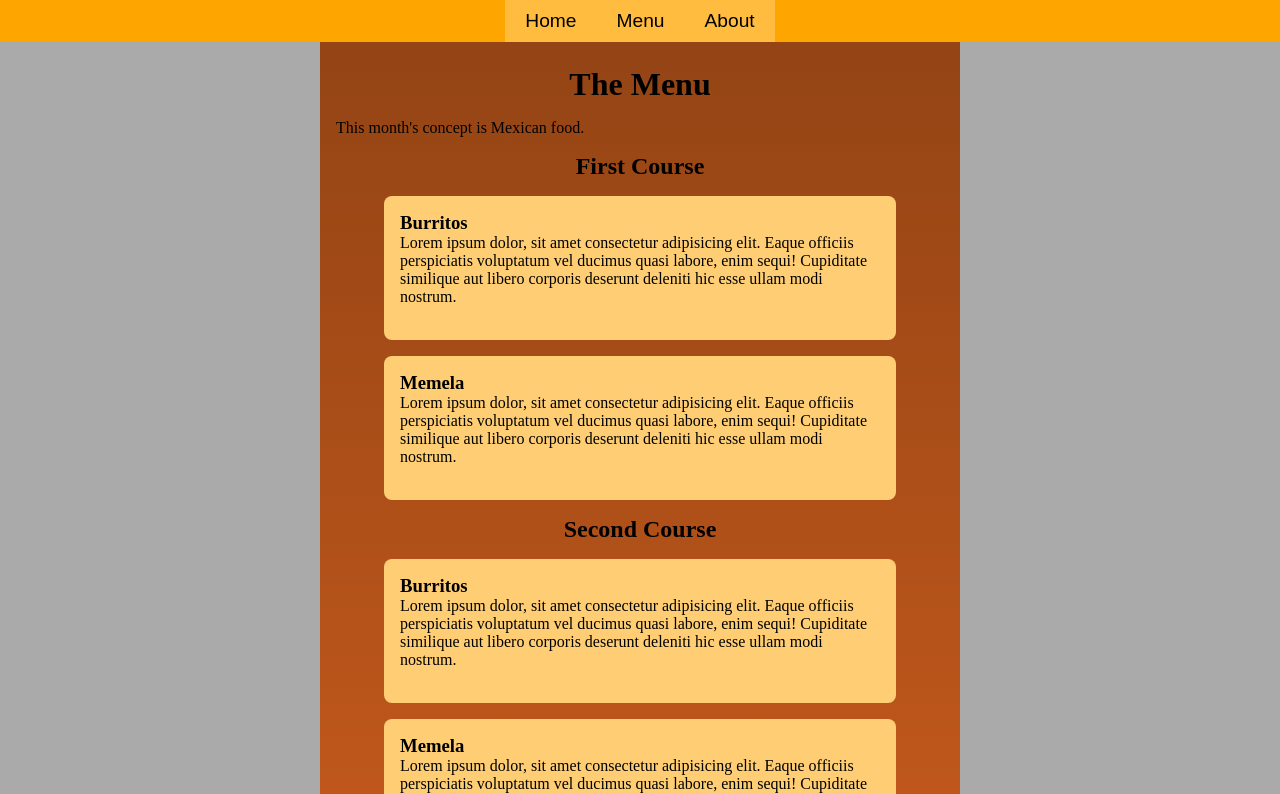
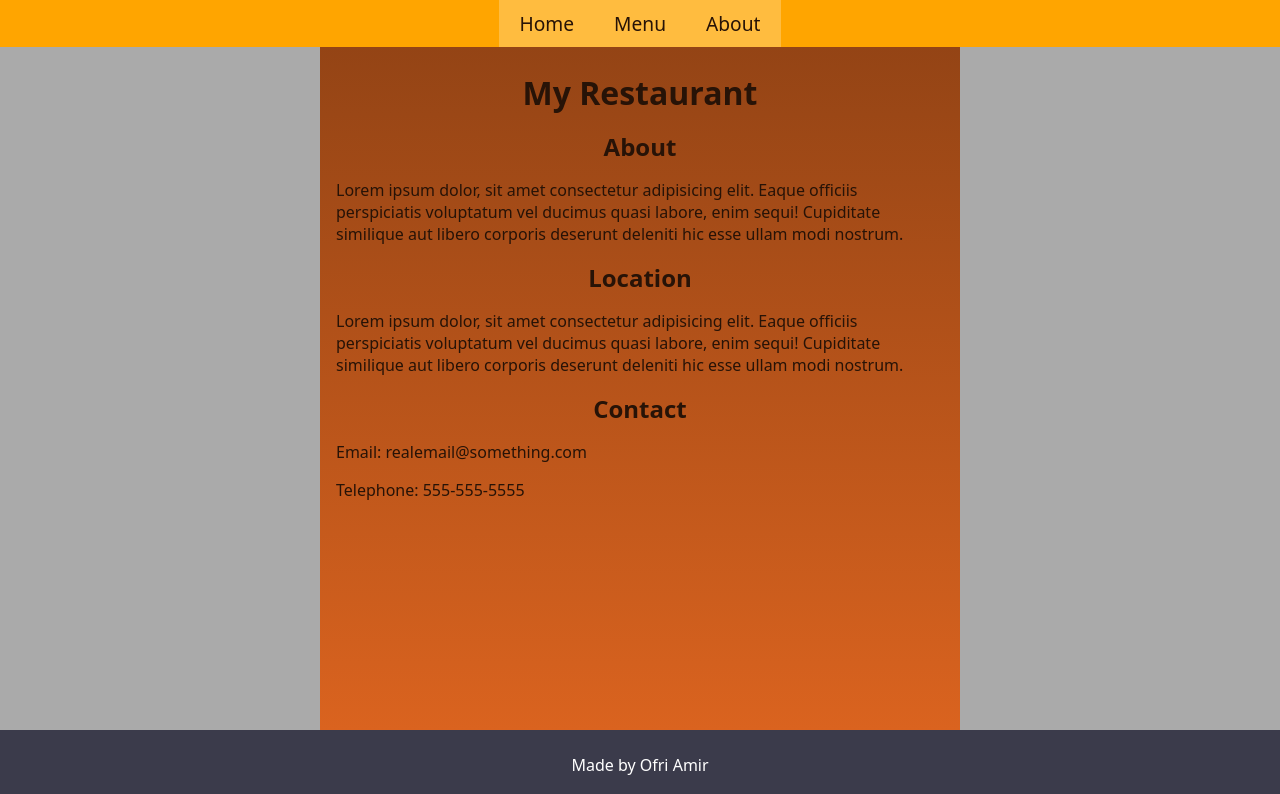
Before and after one commit to OfriAmir/odin-restaurant-page, a website built with webpack: page src/template.html in a window 1280 px wide. Both pictures are taken after a click on the button "About". Shown: the top 794 px of the page. Built offline with nearby package versions, Linux system fonts and the light colour scheme.

Commit message:
Final changes, Finish project

```diff
--- a/src/aboutTabHtmlSetUp.js
+++ b/src/aboutTabHtmlSetUp.js
@@ -1,26 +1,18 @@
-import odinImage from "./odin-lined.png"
 export default function aboutTabHtmlSetUp() {
-    function createSubSecDivsBoilerplateObj() {
-    return {parent1: document.createElement("div"), parent1children1: document.createElement("h3"), parent1children2: document.createElement("p"), parent1children3: document.createElement("img")}
-    }
     const refs = {
         contentDiv: document.querySelector("div#content"),
         heading: document.createElement("h1"),
-        desc: document.createElement("p"),
-        subHeading1: document.createElement("h2"),
-        subSec1Div1: createSubSecDivsBoilerplateObj(),
-        subSec1Div2: createSubSecDivsBoilerplateObj(),
-        subHeading2: document.createElement("h2"),
-        subSec2Div1: createSubSecDivsBoilerplateObj(),
-        subSec2Div2: createSubSecDivsBoilerplateObj(),
-        subHeading3: document.createElement("h2"),
-        subSec3Div1: createSubSecDivsBoilerplateObj(),
-        subSec3Div2: createSubSecDivsBoilerplateObj(),
+        subSec1Heading1: document.createElement("h2"),
+        subSec1Par1: document.createElement("p"),
+        subSec2Heading1: document.createElement("h2"),
+        subSec2Par1: document.createElement("p"),
+        subSec3Heading1: document.createElement("h2"),
+        subSec3Ul1: {parent1: document.createElement("ul"), parent1children1: document.createElement("li"), parent1children2: document.createElement("li"),}
     }
 
     for (const ref in refs){
         if (ref === "contentDiv") continue
-        if (!(ref.includes("subSec") && ref.includes("Div"))){
+        if (!(ref.includes("subSec") && ref.includes("Ul"))){
             refs.contentDiv.appendChild(refs[ref])
         } else {
             let currentParent
@@ -35,26 +27,14 @@ export default function aboutTabHtmlSetUp() {
         }
     };
 
-    refs.heading.append("The Menu");
-    refs.desc.append("This month's concept is Mexican food.");
-    refs.desc.classList += "desc"
+    refs.heading.append("My Restaurant");
+    refs.subSec1Heading1.append("About")
+    refs.subSec1Par1.append("Lorem ipsum dolor, sit amet consectetur adipisicing elit. Eaque officiis perspiciatis voluptatum vel ducimus quasi labore, enim sequi! Cupiditate similique aut libero corporis deserunt deleniti hic esse ullam modi nostrum.")
+    refs.subSec2Heading1.append("Location")
+    refs.subSec2Par1.append("Lorem ipsum dolor, sit amet consectetur adipisicing elit. Eaque officiis perspiciatis voluptatum vel ducimus quasi labore, enim sequi! Cupiditate similique aut libero corporis deserunt deleniti hic esse ullam modi nostrum.")
+    refs.subSec3Heading1.append("Contact")
+    refs.subSec3Ul1.parent1children1.append("Email: realemail@something.com")
+    refs.subSec3Ul1.parent1children2.append("Telephone: 555-555-5555")
 
-    refs.subHeading1.append("First Course");
-    refs.subSec1Div1.parent1children1.append("Burritos");
-    refs.subSec1Div1.parent1children2.append("Lorem ipsum dolor, sit amet consectetur adipisicing elit. Eaque officiis perspiciatis voluptatum vel ducimus quasi labore, enim sequi! Cupiditate similique aut libero corporis deserunt deleniti hic esse ullam modi nostrum.");
-    refs.subSec1Div2.parent1children1.append("Memela");
-    refs.subSec1Div2.parent1children2.append("Lorem ipsum dolor, sit amet consectetur adipisicing elit. Eaque officiis perspiciatis voluptatum vel ducimus quasi labore, enim sequi! Cupiditate similique aut libero corporis deserunt deleniti hic esse ullam modi nostrum.");
-
-    refs.subHeading2.append("Second Course");
-    refs.subSec2Div1.parent1children1.append("Burritos");
-    refs.subSec2Div1.parent1children2.append("Lorem ipsum dolor, sit amet consectetur adipisicing elit. Eaque officiis perspiciatis voluptatum vel ducimus quasi labore, enim sequi! Cupiditate similique aut libero corporis deserunt deleniti hic esse ullam modi nostrum.");
-    refs.subSec2Div2.parent1children1.append("Memela");
-    refs.subSec2Div2.parent1children2.append("Lorem ipsum dolor, sit amet consectetur adipisicing elit. Eaque officiis perspiciatis voluptatum vel ducimus quasi labore, enim sequi! Cupiditate similique aut libero corporis deserunt deleniti hic esse ullam modi nostrum.");
-
-    refs.subHeading3.append("Dessert");
-    refs.subSec3Div1.parent1children1.append("Burritos");
-    refs.subSec3Div1.parent1children2.append("Lorem ipsum dolor, sit amet consectetur adipisicing elit. Eaque officiis perspiciatis voluptatum vel ducimus quasi labore, enim sequi! Cupiditate similique aut libero corporis deserunt deleniti hic esse ullam modi nostrum.");
-    refs.subSec3Div2.parent1children1.append("Memela");
-    refs.subSec3Div2.parent1children2.append("Lorem ipsum dolor, sit amet consectetur adipisicing elit. Eaque officiis perspiciatis voluptatum vel ducimus quasi labore, enim sequi! Cupiditate similique aut libero corporis deserunt deleniti hic esse ullam modi nostrum.");
     return "about" //to indicate that the was loaded and assign it to a variable in index.js later.
 }
--- a/src/homeTabHtmlSetUp.js
+++ b/src/homeTabHtmlSetUp.js
@@ -26,7 +26,7 @@ export default function homeTabHtmlSetUp() {
     refs.heading2Link.setAttribute("href","#")
     const heading2Txt = document.createTextNode(" - ");
     refs.heading2.insertBefore(heading2Txt, refs.heading2Quote.nextSibling);
-    refs.desc.append("This is the my restaurant. It's real.");
+    refs.desc.append("This is my restaurant. It's real.");
     refs.desc.classList += "desc"
     refs.img.src = odinImage;
     return "home" //to indicate that the was loaded and assign it to a variable in index.js later.
--- a/src/menuTabHtmlSetUp.js
+++ b/src/menuTabHtmlSetUp.js
@@ -1,19 +1,18 @@
-import odinImage from "./odin-lined.png"
 export default function menuTabHtmlSetUp() {
     function createSubSecDivsBoilerplateObj() {
-        return {parent1: document.createElement("div"), parent1children1: document.createElement("h3"), parent1children2: document.createElement("p"), parent1children3: document.createElement("img")}
+        return {parent1: document.createElement("div"), parent1children1: document.createElement("h3"), parent1children2: document.createElement("p")}
     }
     const refs = {
         contentDiv: document.querySelector("div#content"),
         heading: document.createElement("h1"),
         desc: document.createElement("p"),
-        subHeading1: document.createElement("h2"),
+        subSec1Heading1: document.createElement("h2"),
         subSec1Div1: createSubSecDivsBoilerplateObj(),
         subSec1Div2: createSubSecDivsBoilerplateObj(),
-        subHeading2: document.createElement("h2"),
+        subSec2Heading1: document.createElement("h2"),
         subSec2Div1: createSubSecDivsBoilerplateObj(),
         subSec2Div2: createSubSecDivsBoilerplateObj(),
-        subHeading3: document.createElement("h2"),
+        subSec3Heading1: document.createElement("h2"),
         subSec3Div1: createSubSecDivsBoilerplateObj(),
         subSec3Div2: createSubSecDivsBoilerplateObj(),
     }
@@ -39,19 +38,19 @@ export default function menuTabHtmlSetUp() {
     refs.desc.append("This month's concept is Mexican food.");
     refs.desc.classList += "desc"
 
-    refs.subHeading1.append("First Course");
+    refs.subSec1Heading1.append("First Course");
     refs.subSec1Div1.parent1children1.append("Burritos");
     refs.subSec1Div1.parent1children2.append("Lorem ipsum dolor, sit amet consectetur adipisicing elit. Eaque officiis perspiciatis voluptatum vel ducimus quasi labore, enim sequi! Cupiditate similique aut libero corporis deserunt deleniti hic esse ullam modi nostrum.");
     refs.subSec1Div2.parent1children1.append("Memela");
     refs.subSec1Div2.parent1children2.append("Lorem ipsum dolor, sit amet consectetur adipisicing elit. Eaque officiis perspiciatis voluptatum vel ducimus quasi labore, enim sequi! Cupiditate similique aut libero corporis deserunt deleniti hic esse ullam modi nostrum.");
 
-    refs.subHeading2.append("Second Course");
+    refs.subSec2Heading1.append("Second Course");
     refs.subSec2Div1.parent1children1.append("Burritos");
     refs.subSec2Div1.parent1children2.append("Lorem ipsum dolor, sit amet consectetur adipisicing elit. Eaque officiis perspiciatis voluptatum vel ducimus quasi labore, enim sequi! Cupiditate similique aut libero corporis deserunt deleniti hic esse ullam modi nostrum.");
     refs.subSec2Div2.parent1children1.append("Memela");
     refs.subSec2Div2.parent1children2.append("Lorem ipsum dolor, sit amet consectetur adipisicing elit. Eaque officiis perspiciatis voluptatum vel ducimus quasi labore, enim sequi! Cupiditate similique aut libero corporis deserunt deleniti hic esse ullam modi nostrum.");
 
-    refs.subHeading3.append("Dessert");
+    refs.subSec3Heading1.append("Dessert");
     refs.subSec3Div1.parent1children1.append("Burritos");
     refs.subSec3Div1.parent1children2.append("Lorem ipsum dolor, sit amet consectetur adipisicing elit. Eaque officiis perspiciatis voluptatum vel ducimus quasi labore, enim sequi! Cupiditate similique aut libero corporis deserunt deleniti hic esse ullam modi nostrum.");
     refs.subSec3Div2.parent1children1.append("Memela");
--- a/src/styles.css
+++ b/src/styles.css
@@ -1,7 +1,18 @@
+@font-face {
+    font-family: 'Roboto';
+    src: url("./Roboto-Regular.woff") format("woff"),
+    url("./Roboto-Regular.woff2") format("woff2"),;
+    font-weight: normal;
+    font-style: normal;
+    font-display: swap;
+}
+
 *{
     box-sizing: border-box;
     margin: 0;
     padding: 0;
+    font-family: system-ui, "Segoe UI", 'Roboto', system-ui, "Segoe UI", Helvetica, Arial, sans-serif, "Apple Color Emoji", "Segoe UI Emoji", "Segoe UI Symbol";
+    color: #271307
 }
 
 body {
@@ -38,13 +49,15 @@ header nav button:active{
     background-color: #c2a163;
 }
 
-div#content{
-    display: grid;
-    grid-template-rows: min-content min-content min-content;
+main{
     width: max(50vw,500px);
     align-self: center;
     background: linear-gradient(#944415,#da631f);
     flex: 1;
+}
+div#content{
+    display: grid;
+    grid-template-rows: min-content min-content min-content;
 }
 
 div#content h1{
@@ -57,9 +70,10 @@ div#content h2{
     margin: 16px 16px 0 16px;
 }
 
-div#content .desc{
+div#content p,
+div#content li{
     margin: 16px 16px 0 16px;
-
+    list-style: none;
 }
 
 div#content>div{
@@ -81,10 +95,10 @@ footer{
     color: white;
     text-align: center;
 }
-/* div#content img{
+div#content>img{
     justify-self: center;
     margin: 48px 16px 0 16px;
     padding: 16px;
     border: 3px solid black;
     border-radius: 8px;
-} */
+}
--- a/src/template.html
+++ b/src/template.html
@@ -13,8 +13,10 @@
             <button class="about">About</button>
         </nav>
     </header>
-    <div id="content">
-    </div>
+    <main>
+        <div id="content">
+        </div>
+    </main>
     <footer>
         Made by Ofri Amir
     </footer>
--- a/webpack.config.js
+++ b/webpack.config.js
@@ -28,6 +28,10 @@ export default {
             test: /\.png$/i,
             type: "asset/resource",
         },
+        {
+            test: /\.(woff|woff2)$/i,
+            type: "asset/resource",
+        }
     ],
   },
 };
```
Also changed, not shown: src/Roboto-Regular.woff (added), src/Roboto-Regular.woff2 (added).
